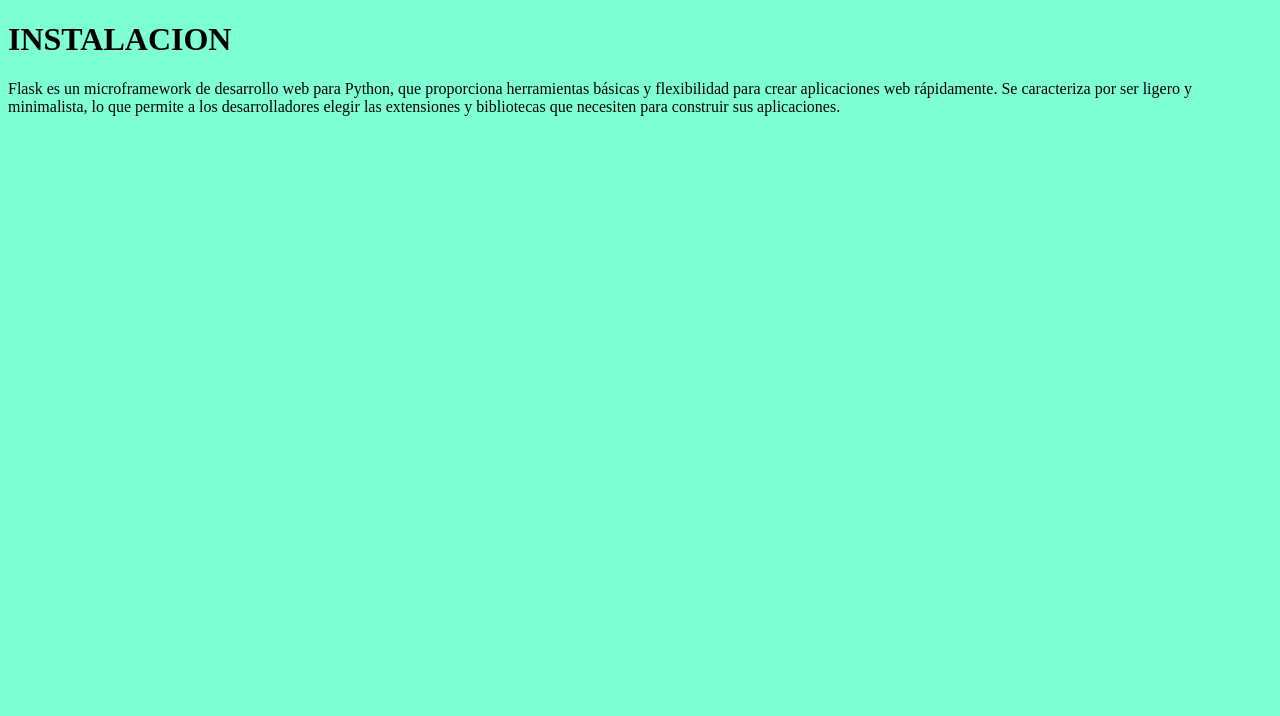
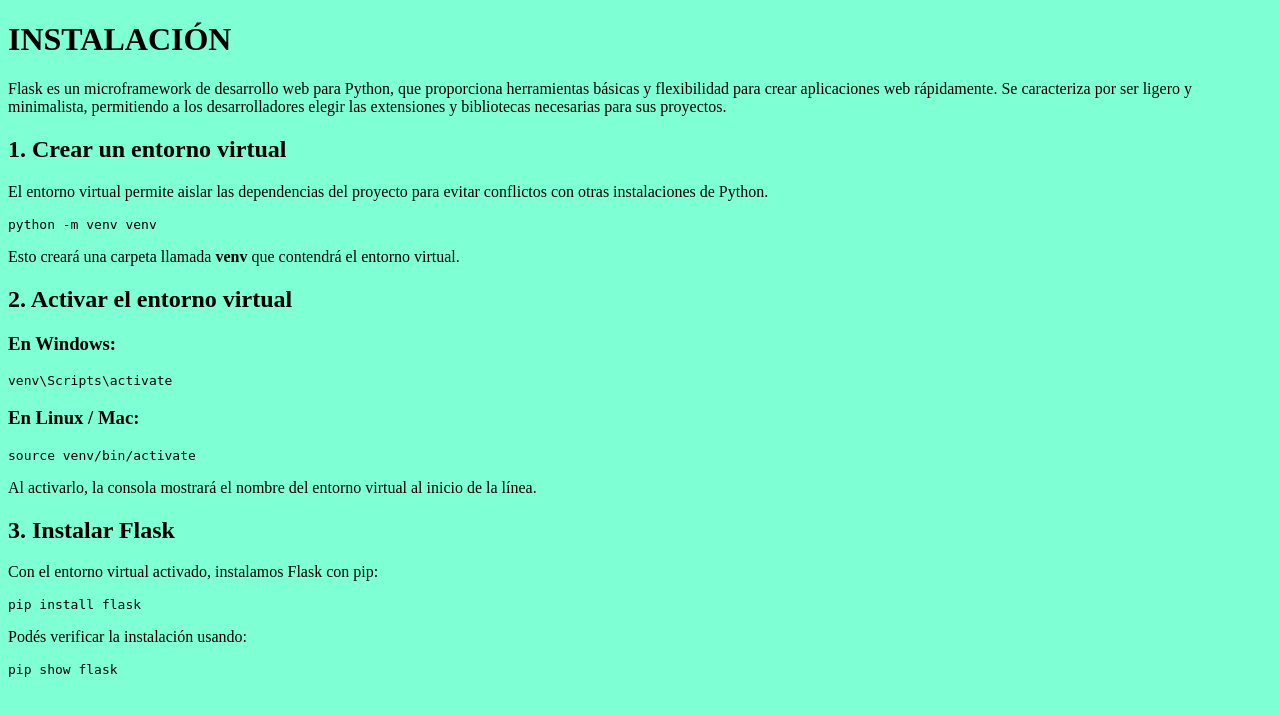
Before and after one commit to rodrigueznahir-creator/apuntedetaller, a Flask app: page /instalacion in a window 1280 px wide. Shown: the part 48-764 px from the top of the page. Run offline with Flask 3, Linux system fonts and the light colour scheme.

Commit message:
agregue informacion nueva en instalacion

```diff
--- a/templates/instalacion.html
+++ b/templates/instalacion.html
@@ -1,8 +1,47 @@
 {% extends "base.html" %}
-{% block title %}Instalación {% endblock %}
+{% block title %}Instalación{% endblock %}
 {% block content %}
-<h1>INSTALACION</h1>
+<h1>INSTALACIÓN</h1>
+
 <p>
-     Flask es un microframework de desarrollo web para Python, que proporciona herramientas básicas y flexibilidad para crear aplicaciones web rápidamente. Se caracteriza por ser ligero y minimalista, lo que permite a los desarrolladores elegir las extensiones y bibliotecas que necesiten para construir sus aplicaciones.
+    Flask es un microframework de desarrollo web para Python, que proporciona herramientas básicas y flexibilidad para crear aplicaciones web rápidamente.
+    Se caracteriza por ser ligero y minimalista, permitiendo a los desarrolladores elegir las extensiones y bibliotecas necesarias para sus proyectos.
 </p>
+
+<h2>1. Crear un entorno virtual</h2>
+<p>El entorno virtual permite aislar las dependencias del proyecto para evitar conflictos con otras instalaciones de Python.</p>
+
+<pre>
+<span>python -m venv venv</span>
+</pre>
+
+<p>Esto creará una carpeta llamada <b>venv</b> que contendrá el entorno virtual.</p>
+
+<h2>2. Activar el entorno virtual</h2>
+
+<h3>En Windows:</h3>
+<pre>
+<span>venv\Scripts\activate</span>
+</pre>
+
+<h3>En Linux / Mac:</h3>
+<pre>
+<span>source venv/bin/activate</span>
+</pre>
+
+<p>Al activarlo, la consola mostrará el nombre del entorno virtual al inicio de la línea.</p>
+
+<h2>3. Instalar Flask</h2>
+<p>Con el entorno virtual activado, instalamos Flask con pip:</p>
+
+<pre>
+<span>pip install flask</span>
+</pre>
+
+<p>Podés verificar la instalación usando:</p>
+
+<pre>
+<span>pip show flask</span>
+</pre>
+
 {% endblock %}
```
